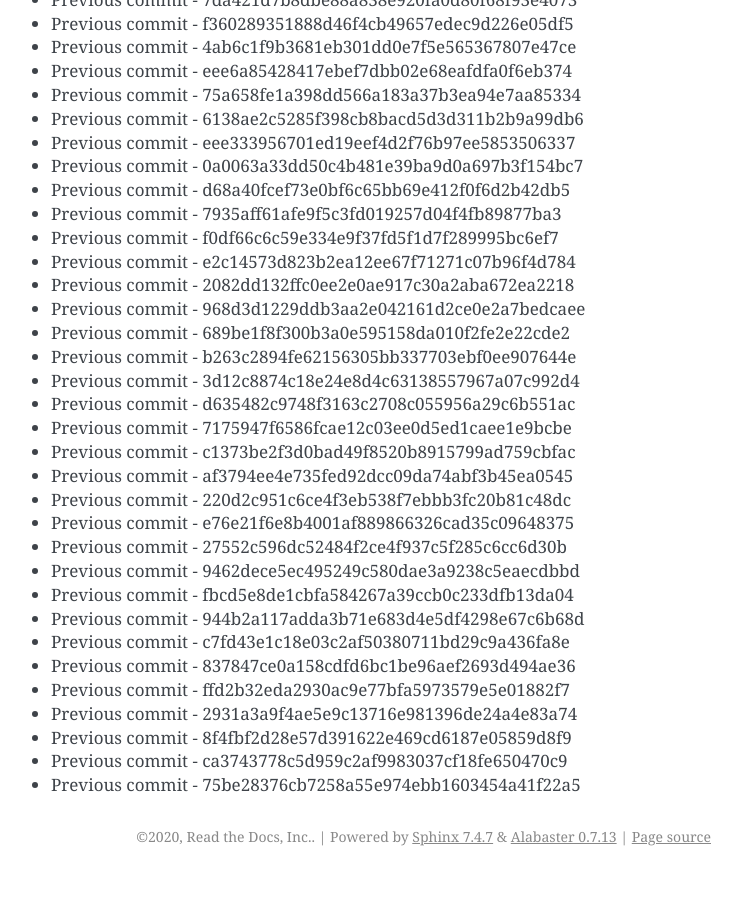
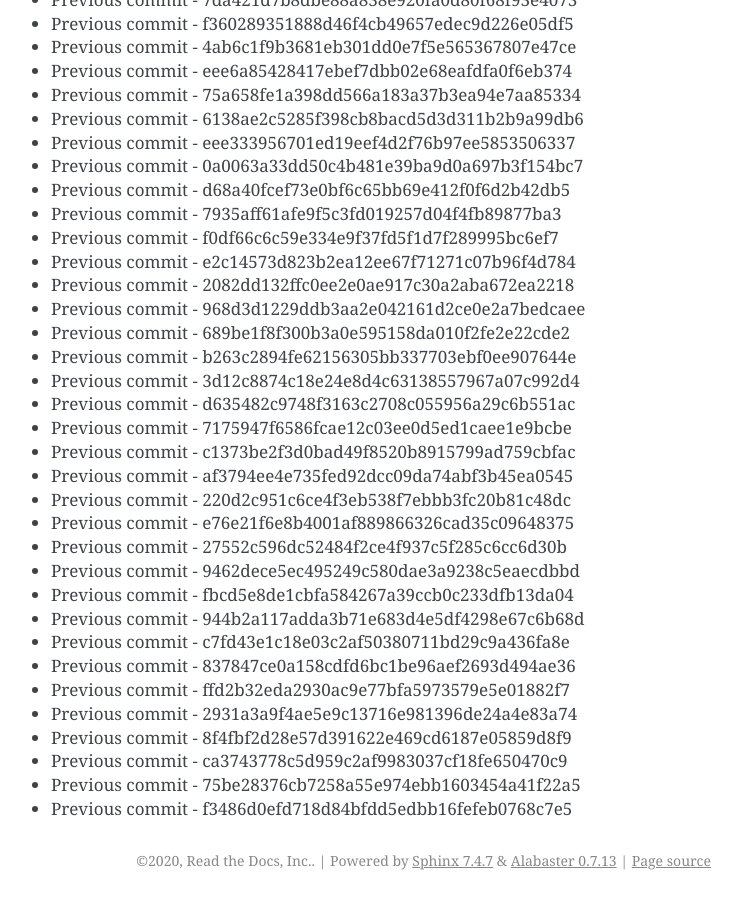
Before and after one commit to readthedocs/rtd-git-stresstest, a Sphinx documentation site: the page built from docs/updates.rst, in a window 1280 px wide and 900 px high, scrolled down 31663 px. Shown: the whole window, without its empty margins (399-1141 px from the left). Built offline with Sphinx 7.4.7, drawn with Linux system fonts in a browser that asks for light colours; before the commit the page ends 32539 px from its top, so only the background shows below that.

Commit message:
Generating commit from previous: f3486d0efd718d84bfdd5edbb16fefeb0768c7e5

```diff
--- a/docs/updates.rst
+++ b/docs/updates.rst
@@ -1362,3 +1362,4 @@ It can be tested for any performance characteristics.
 * Previous commit - 8f4fbf2d28e57d391622e469cd6187e05859d8f9
 * Previous commit - ca3743778c5d959c2af9983037cf18fe650470c9
 * Previous commit - 75be28376cb7258a55e974ebb1603454a41f22a5
+* Previous commit - f3486d0efd718d84bfdd5edbb16fefeb0768c7e5
```
